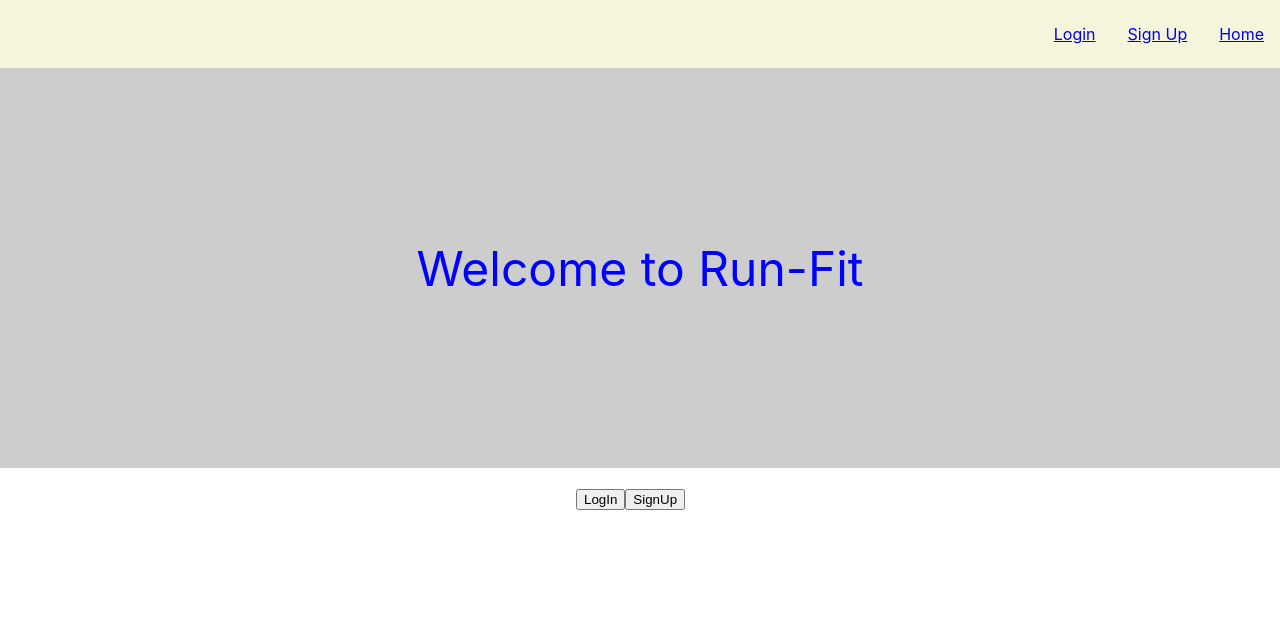
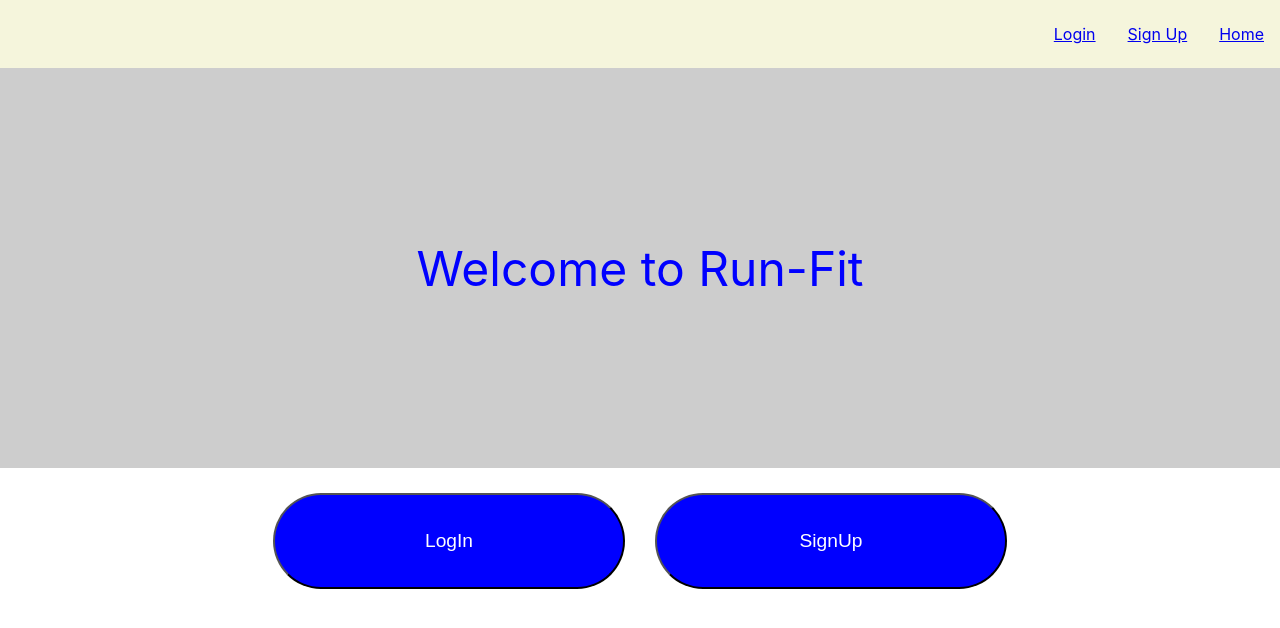
Before and after one commit to chadtarpey615/run-fit, a React (Create React App) app in the folder frontend/: page / in a window 1280 px wide. Shown: the top 628 px of the page. Built offline with nearby package versions, Linux system fonts and the light colour scheme.

Commit message:
created HomeScreen.js file

```diff
--- a/frontend/src/App.css
+++ b/frontend/src/App.css
@@ -103,7 +103,22 @@
   color: blue;
 }
 .main-btn {
+  padding: 20px 10px;
+}
+.main-btn button {
   padding: 20px 20px;
-  width: 8rem;
-  height: 4rem;
+  margin: 5px 15px;
+  width: 22rem;
+  height: 6rem;
+  border-radius: 6rem;
+  background-color: blue;
+  color: white;
+  font-weight: 300;
+  font-size: larger;
 }
+
+.blocks {
+  display: grid;
+  height: 30px;
+  width: 30px;
+}
--- a/frontend/src/App.js
+++ b/frontend/src/App.js
@@ -3,6 +3,7 @@ import { BrowserRouter as Router, Route } from "react-router-dom"
 import LoginScreen from "./screens/LoginScreen"
 import RegisterScreen from "./screens/RegisterScreen"
 import HomeScreen from "./screens/HomeScreen"
+import CalendarScreen from "./screens/CalendarScreen"
 import Navbar from "./components/Navbar"
 import './App.css';
 
@@ -13,6 +14,7 @@ function App() {
       <div className="App">
         <Route path="/login" component={LoginScreen} />
         <Route path="/register" component={RegisterScreen} />
+        <Route path="/calendar" component={CalendarScreen} />
         <Route path="/" component={HomeScreen} exact />
       </div>
     </Router>
--- /dev/null
+++ b/frontend/src/screens/CalendarScreen.js
@@ -0,0 +1,21 @@
+import React from 'react'
+
+const CalendarScreen = () => {
+
+    const blocks = [1, 2, 3, 4, 5, 6, 7, 8, 9, 10]
+
+    blocks.map((day) => {
+        return (
+            <div className="blocks">
+                {day}
+            </div>
+        )
+    })
+    return (
+        <div>
+            {blocks}
+        </div>
+    )
+}
+
+export default CalendarScreen
--- a/frontend/src/screens/HomeScreen.js
+++ b/frontend/src/screens/HomeScreen.js
@@ -1,5 +1,5 @@
 import React from 'react'
-
+import { Link } from "react-router-dom"
 const HomeScreen = () => {
     return (
         <div className="main-heading">
@@ -8,7 +8,8 @@ const HomeScreen = () => {
             </header>
 
             <div className="main-btn">
-                <button>LogIn</button><button>SignUp</button>
+                <Link to="/login"><button>LogIn</button></Link>
+                <Link to="/register" ><button>SignUp</button></Link>
             </div>
         </div>
     )
```
